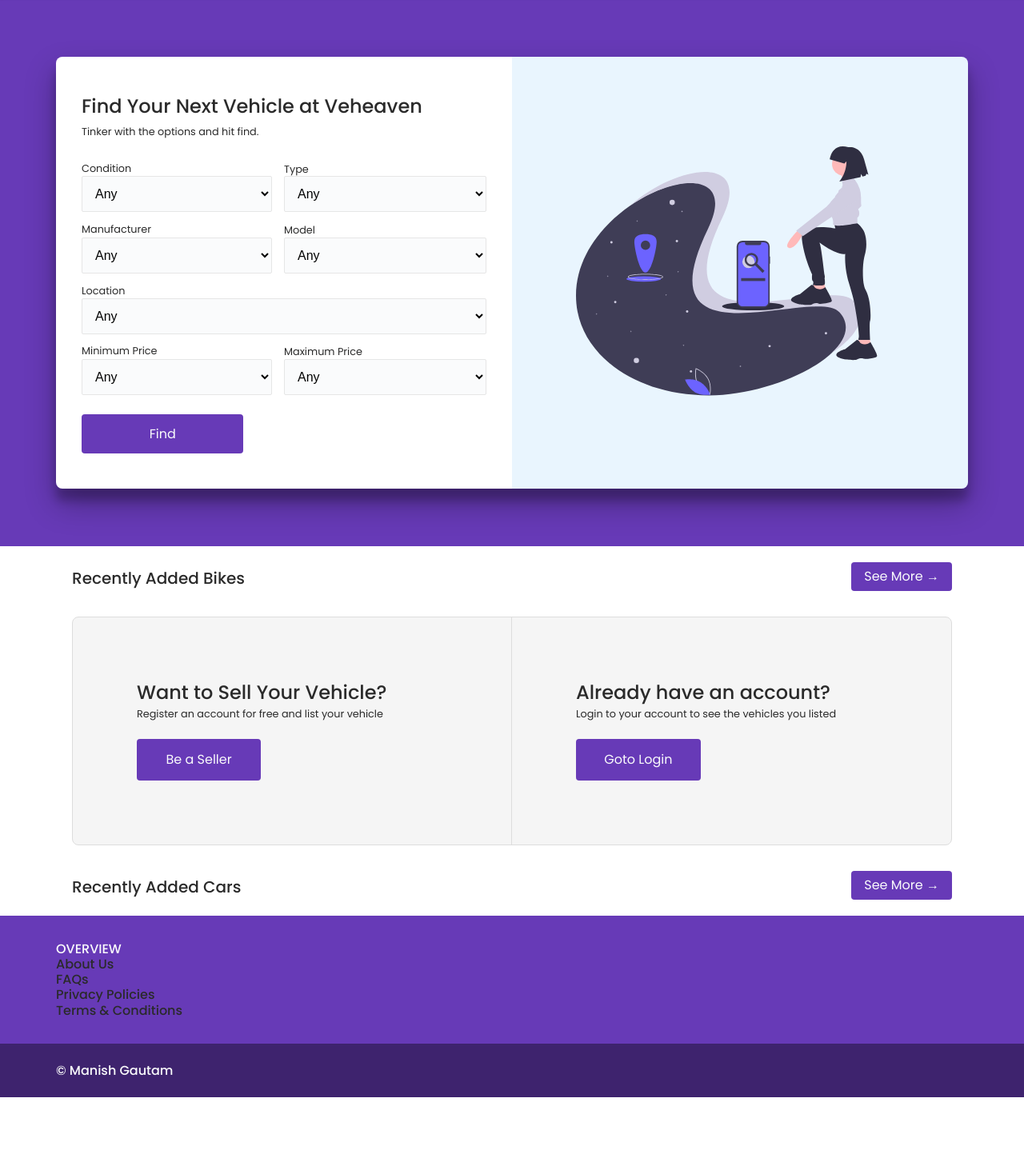
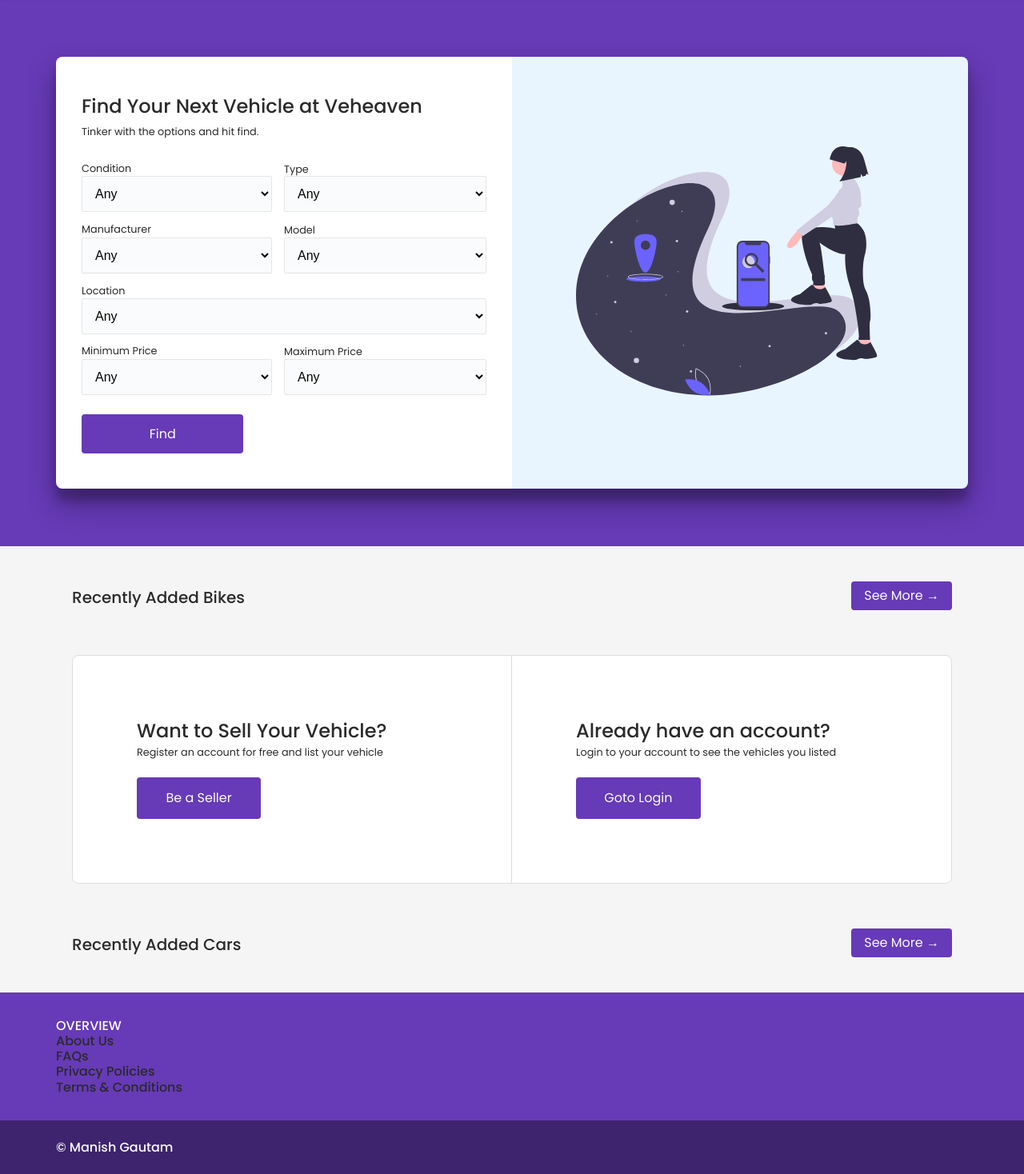
Before and after one commit to Ditxit/Veheaven, a PHP site: page /Veheaven/explore/index.php in a window 1280 px wide. Shown: the part 61-1529 px from the top of the page at 80% size. Run offline with PHP 8.4, Linux system fonts and the light colour scheme; data that the repository does not hold is empty.

Commit message:
Minor CSS UI changes

```diff
--- a/explore/index.php
+++ b/explore/index.php
@@ -12,7 +12,7 @@
 
 <head> <?php include_once '../include/header.ui.php';?> </head>
 
-<body class="is-white-100">
+<body class="is-white-95">
 
     <?php
         // Including navbar
@@ -130,7 +130,7 @@
     <!-- Search Section -- end -->
 
     <!-- Recently Added Bike Section -- start -->
-    <div class="outer-container">
+    <div class="outer-container margin-y-30">
         <div class="inner-container padding-15">
             <div class="row margin-10">
                 <div class="col">
@@ -191,10 +191,10 @@
     <!-- Recently Added Bike Section -- end -->
 
     <!-- Be A Seller Or Login Section -- start -->
-    <div class="outer-container is-white">
+    <div class="outer-container margin-y-30">
         <div class="inner-container padding-15">
             <div class="card">
-                <div class="row custom-border margin-x-10 is-white-95 radius-20">
+                <div class="row custom-border margin-x-10 is-white radius-20">
                     <div class="col-50 padding-100 custom-border-right">
                         <p class="h4">Want to Sell Your Vehicle?</p>
                         <p class="small">Register an account for free and list your vehicle</p>
@@ -212,7 +212,7 @@
     <!-- Be A Seller Or Login Section -- end -->
 
     <!-- Recently Added Car Section -- start -->
-    <div class="outer-container">
+    <div class="outer-container margin-y-30">
         <div class="inner-container padding-15">
             <div class="row margin-10">
                 <div class="col">
@@ -273,7 +273,7 @@
     <!-- Recently Added car Section -- end -->
 
     <!-- Footer -- start -->
-    <div class="outer-container is-deep-purple">
+    <div class="outer-container is-deep-purple margin-top-30">
         <div class="inner-container padding-y-40">
             <div class="row">
                 <div class="col">
```
